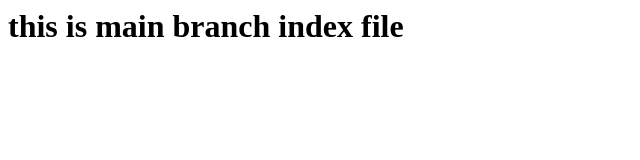
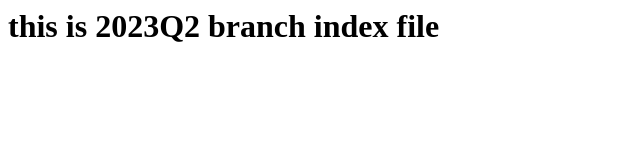
Before and after one commit to shubham51294/assignment-02, a plain HTML site: page index.html in a window 1280 px wide. Shown: the whole page, without its empty margins (0-640 px from the left). Drawn offline with Linux system fonts and the light colour scheme.

Commit message:
Update index.html

```diff
--- a/index.html
+++ b/index.html
@@ -1 +1 @@
-<h1>this is main branch index file</h1>
+<h1>this is 2023Q2 branch index file</h1>
```
